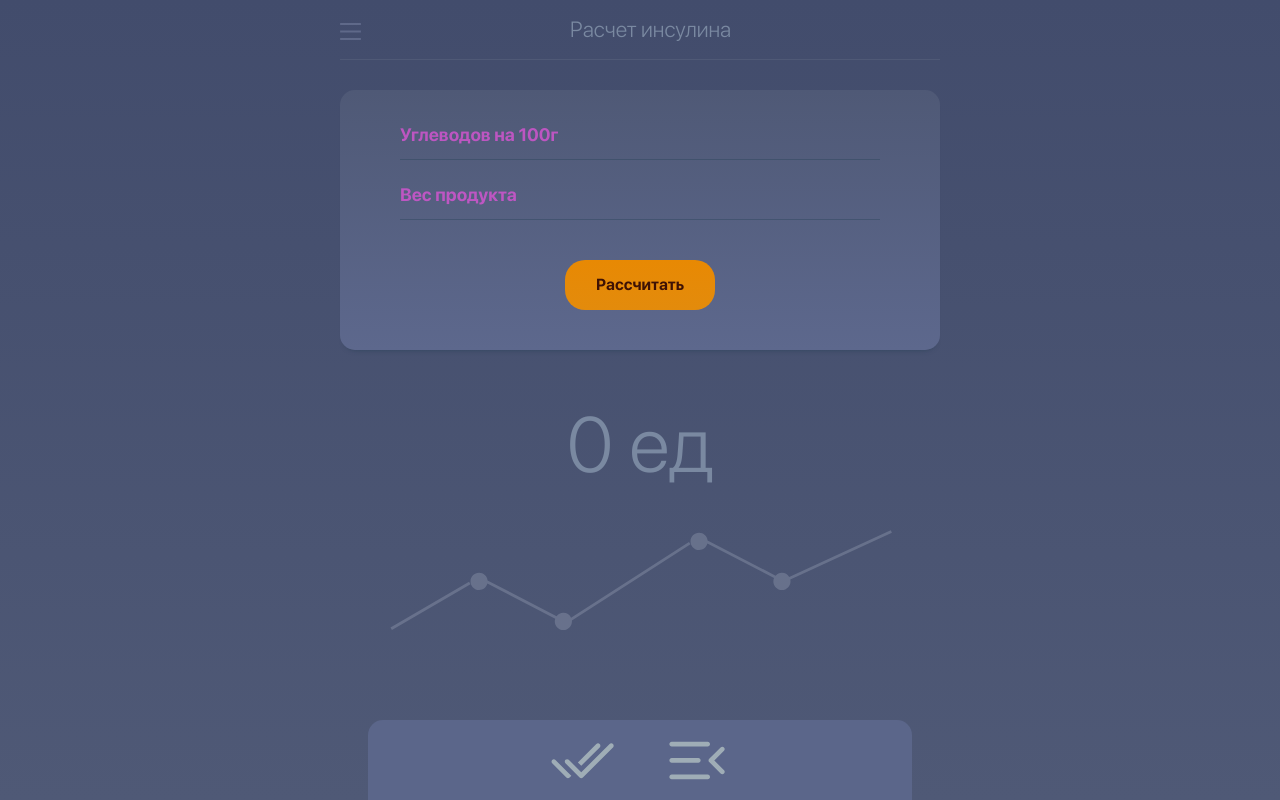
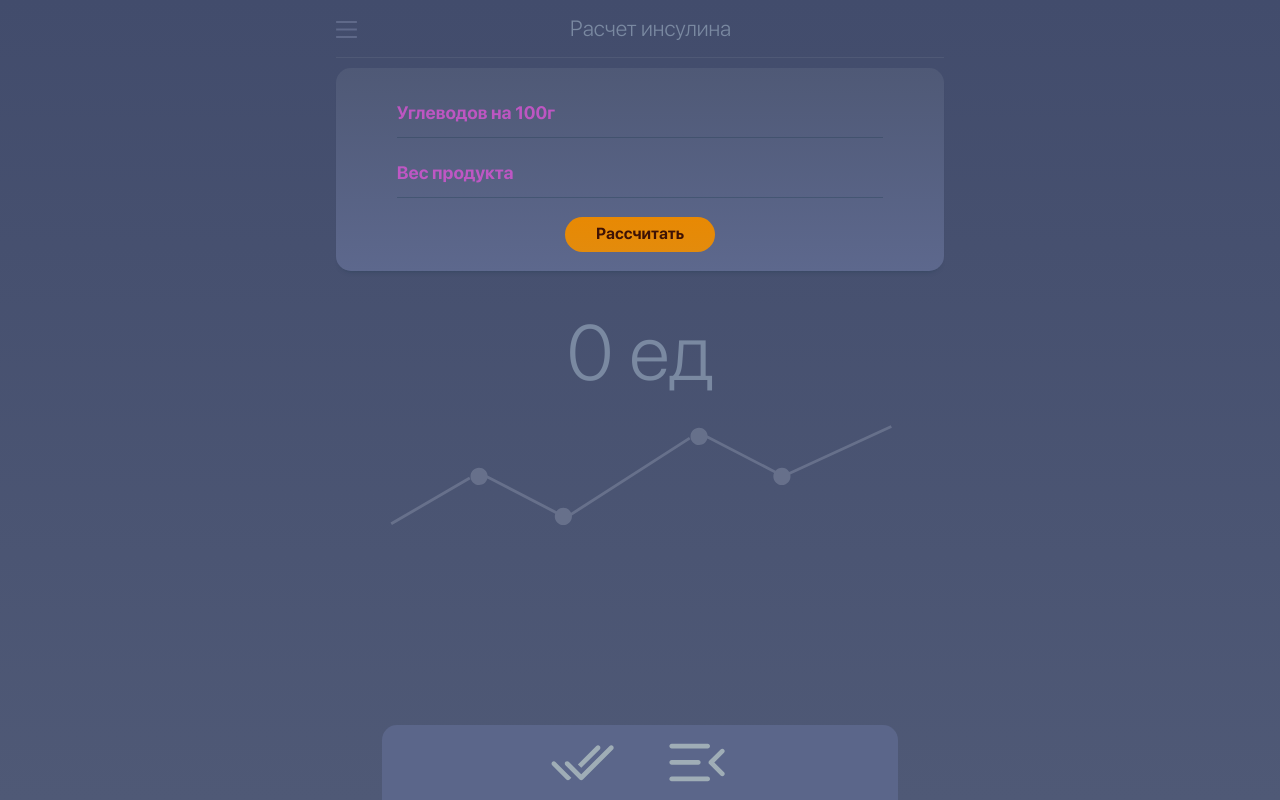
Before and after one commit to 000Ren000/web-xe-3-0, a React (Vite) app: page / in a window 1280 px wide. Built offline with nearby package versions, Linux system fonts and the light colour scheme.

Commit message:
Подправил интерфейс и подправил манифест

```diff
--- a/src/components/App/App.css
+++ b/src/components/App/App.css
@@ -4,7 +4,7 @@
   flex-wrap: nowrap;
   width: 100%;
   height: 100vh;
-  padding: 10px 20px;
+  padding: 10px 1rem 0 1rem;
   box-sizing: border-box;
   position: relative;
 }
--- a/src/components/Footer/Footer.css
+++ b/src/components/Footer/Footer.css
@@ -1,5 +1,5 @@
 .footer {
-  position: absolute;
+  position: relative;
   margin: 0 auto;
   bottom: 0;
   left: 0;
--- a/src/components/Form/Form.css
+++ b/src/components/Form/Form.css
@@ -1,20 +1,20 @@
 @import 'tailwindcss';
 
 .form {
-  margin-top: 10px;
   width: 100%;
-  min-height: 70vh;
+  height:  calc(100% - 80px);   /* -Высота футера*/
   display: flex;
   align-content: center;
   flex-direction: column;
-  justify-content: space-between;
+  justify-content: flex-start;
+  gap: 1rem;
 }
 
 .form__input-conteiner {
   display: flex;
   align-items: center;
   flex-direction: column;
-  margin-top: 20px;
+  margin-top: 10px;
   padding-top: 10px;
   width: 100%;
   background: linear-gradient(#4f5976, #5d688d);
@@ -78,12 +78,12 @@
   gap: 5px;
 }
 .form__button {
-  margin: 40px 0;
+  margin: 1.2rem 0;
   background: linear-gradient(#e88903, #e38b0c);
   border: none;
   border-radius: 20px;
   width: 150px;
-  height: 50px;
+  height: 2.2rem;
   font-size: 16px;
   font-weight: bold;
   color: rgb(62, 18, 5);
--- a/vite.config.ts
+++ b/vite.config.ts
@@ -14,6 +14,32 @@ export default defineConfig({
     tailwindcss(),
     VitePWA({
       registerType: 'autoUpdate',
+      includeAssets: ['favicon.png'], // favicon из /src/assets/
+      manifest: {
+        name: 'Web Xe 3.0',
+        short_name: 'WebXe',
+        description: 'Расчет инсулина',
+        start_url: '/',
+        display: 'standalone',
+        background_color: '#0d1117', // предполагаемый тёмный фон
+        theme_color: '#0d1117',
+        icons: [
+          {
+            src: 'favicon.png',
+            sizes: '192x192',
+            type: 'image/png'
+          },
+          {
+            src: 'favicon.png',
+            sizes: '512x512',
+            type: 'image/png',
+            purpose: 'any maskable'
+          }
+        ]
+      },
+      workbox: {
+        globPatterns: ['**/*.{js,css,html,png,svg,ico}']
+      },
       devOptions: {
         enabled: true
       }
```
